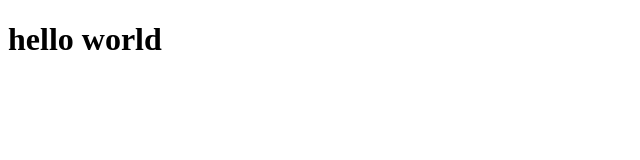
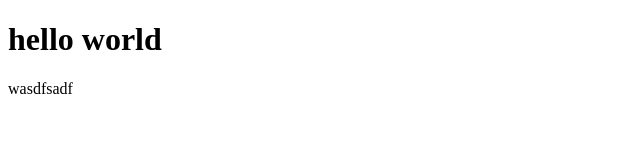
Before and after one commit to Syrgak512/test, a plain HTML site: page index.html in a window 1280 px wide. Shown: the full height of the page, 0-640 px from the left. Drawn offline with Linux system fonts and the light colour scheme.

Commit message:
added container and some blocks

```diff
--- a/index.html
+++ b/index.html
@@ -8,5 +8,12 @@
 </head>
 <body>
     <h1>hello world</h1>
+
+
+    <div class="container">
+        <div class="wrapper">
+            <div class="blocks">wasdfsadf</div>
+        </div>
+    </div>
 </body>
 </html>
```
